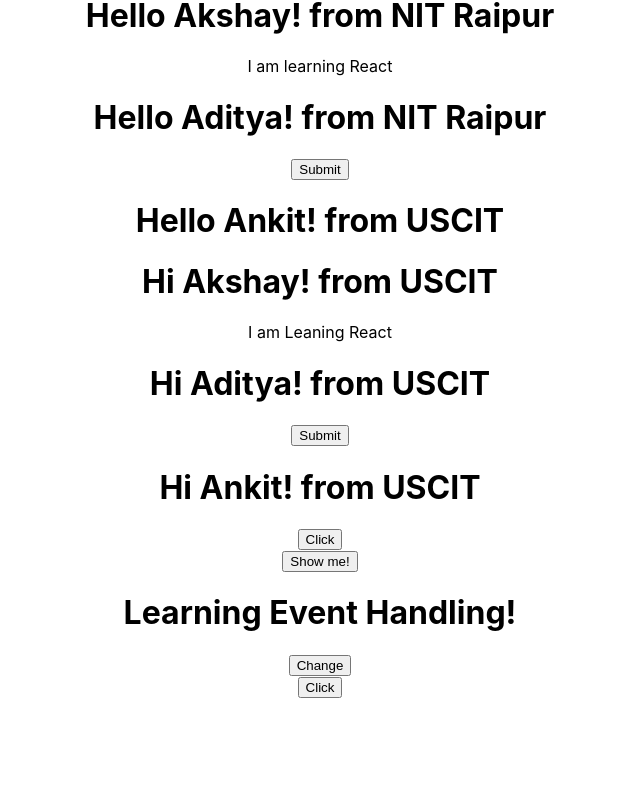
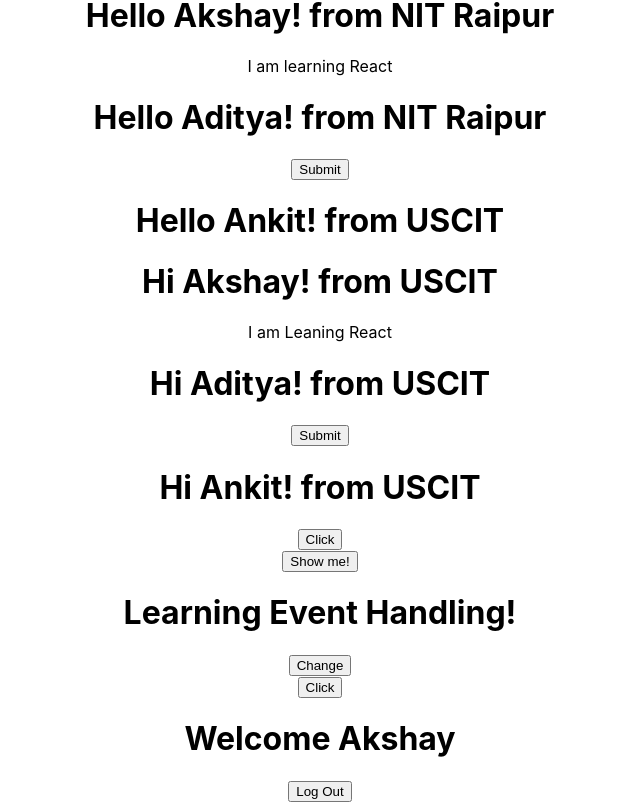
Before and after one commit to akshay2742/Practice_React, a React (Create React App) app: page / in a window 1280 px wide. Shown: the part 316-1118 px from the top of the page, without its empty margins (320-960 px from the left). Before the commit the page ends 1014 px from the top, so only its background shows below. Built offline with nearby package versions, Linux system fonts and the light colour scheme.

Commit message:
Conditional rendering

```diff
--- a/src/App.js
+++ b/src/App.js
@@ -10,9 +10,11 @@ import CheckButton from './components/ButtonClick';
 import ClassClick from './components/ClassClick'
 import EventBind from './components/EventBind'
 import ParentComp from './components/ParentComp';
+import UserGreeting from './components/UserGreeting';
 
 
 function App() {
+
   return (
     <div className="App">
       <Message />
@@ -37,6 +39,7 @@ function App() {
      <ClassClick />
      <EventBind />
      <ParentComp />
+     <UserGreeting />
     </div>
   );
 }
--- /dev/null
+++ b/src/components/UserGreeting.js
@@ -0,0 +1,43 @@
+import React, { Component } from 'react';
+
+class UserGreeting extends Component {
+
+    constructor(props) {
+      super(props)
+
+      this.state = {
+         isLoggedIn: true
+      }
+    }
+
+    changeLogin(){
+        this.setState((prevState) => ({
+            isLoggedIn: true
+        }))
+    }
+
+    changeLogout(){
+        this.setState((prevState) => ({
+            isLoggedIn: false
+        }))
+    }
+  render() {
+    let message;
+    if (this.state.isLoggedIn) {
+        message = <div>
+            <h1>Welcome Akshay</h1>
+            <button onClick={() => this.changeLogout()}>Log Out</button>
+        </div>
+    }
+    else
+    {
+        message = <div>
+            <h1>Welcome Guest</h1>
+            <button onClick={() => this.changeLogin()}>Log Out</button>
+        </div>
+    }
+    return message
+  }
+}
+
+export default UserGreeting;
```
